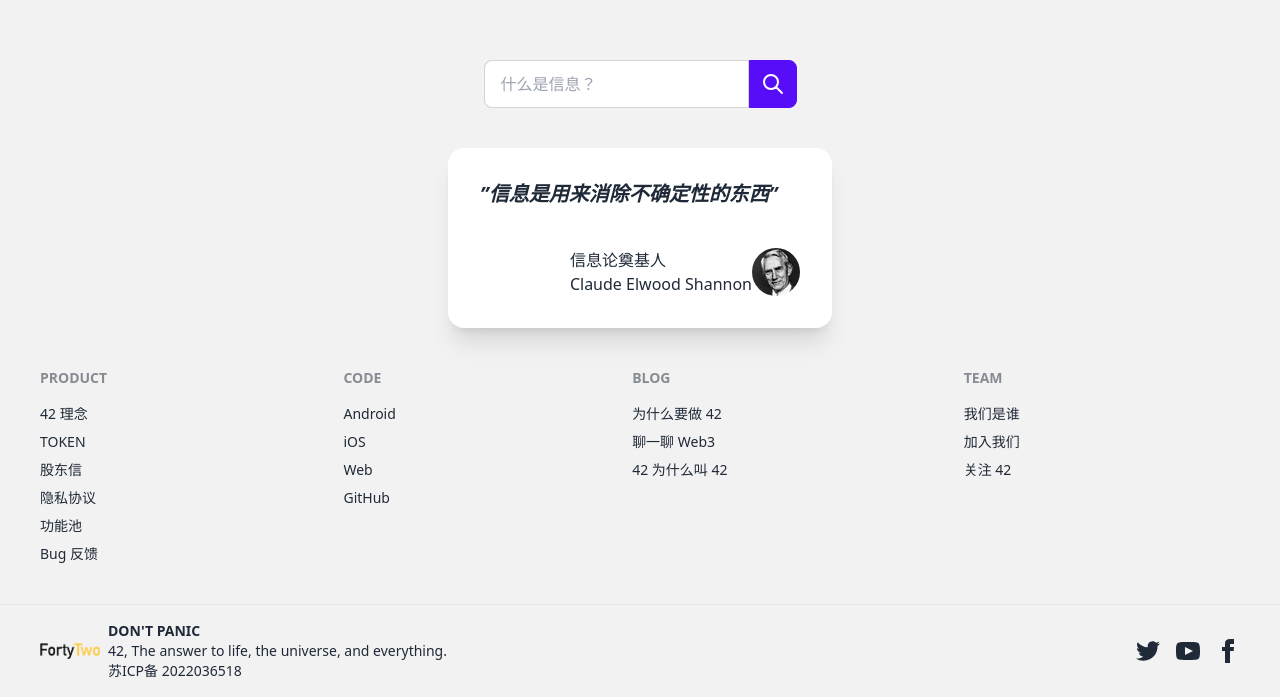
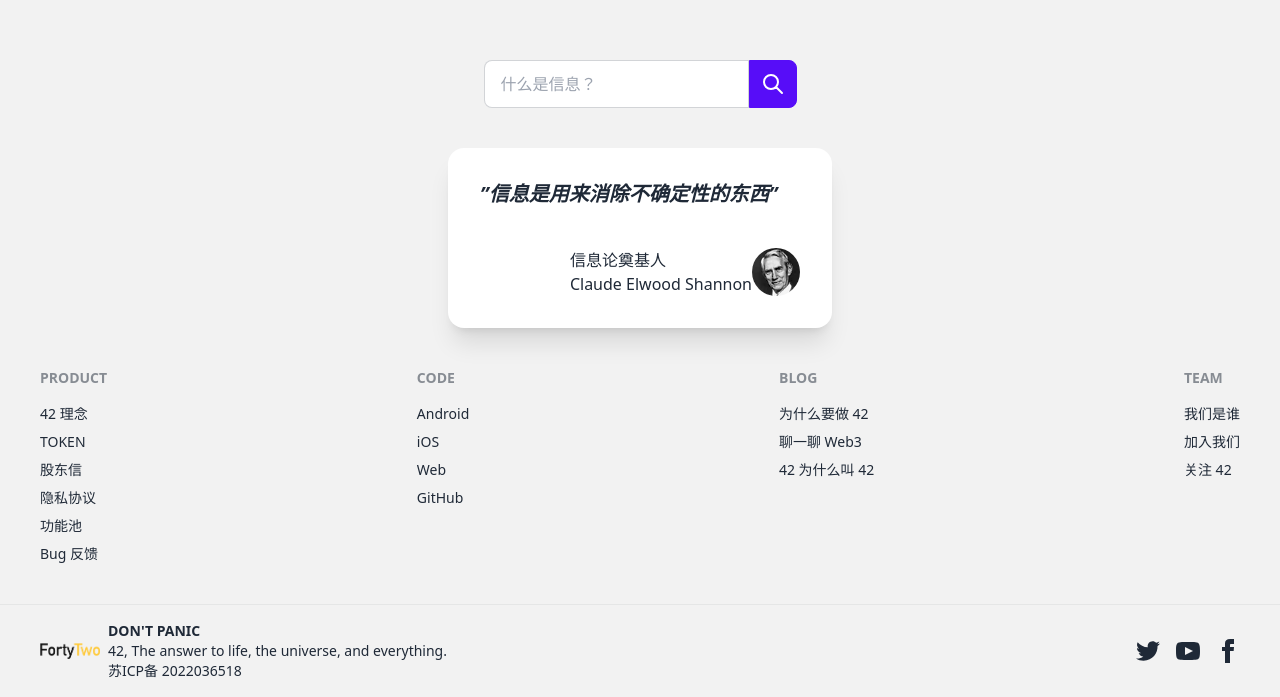
Before and after one commit to XiangNorth/FortyTwo, a Next.js app: page / in a window 1280 px wide. Shown: the part 812-1509 px from the top of the page. Built offline with nearby package versions, Linux system fonts and the light colour scheme.

Commit message:
style: make footer justify-between

```diff
--- a/components/footer.tsx
+++ b/components/footer.tsx
@@ -3,7 +3,7 @@
 export default function Footer() {
     return (
         <>
-            <footer className="footer p-10 bg-base-200 text-base-content">
+            <footer className="footer p-10 bg-base-200 text-base-content justify-between">
                 <div>
                     <span className="footer-title">Product</span>
                     <a className="link link-hover">42 理念</a>
```
